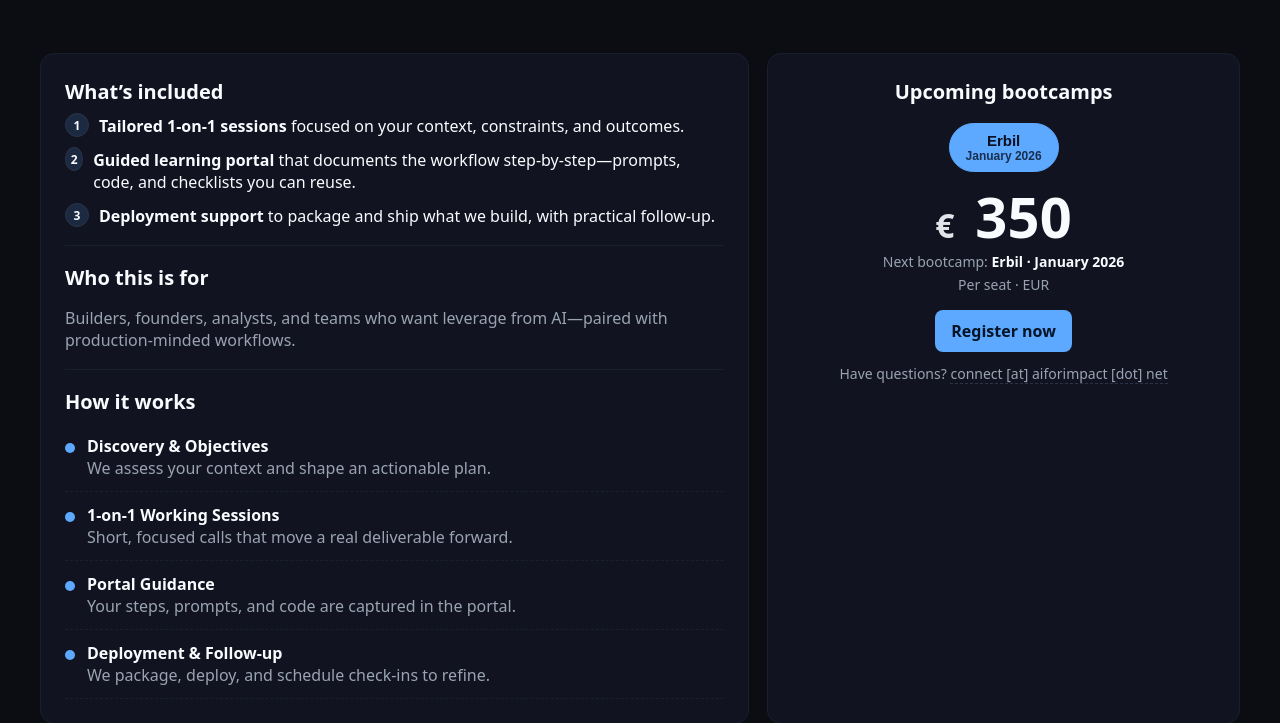
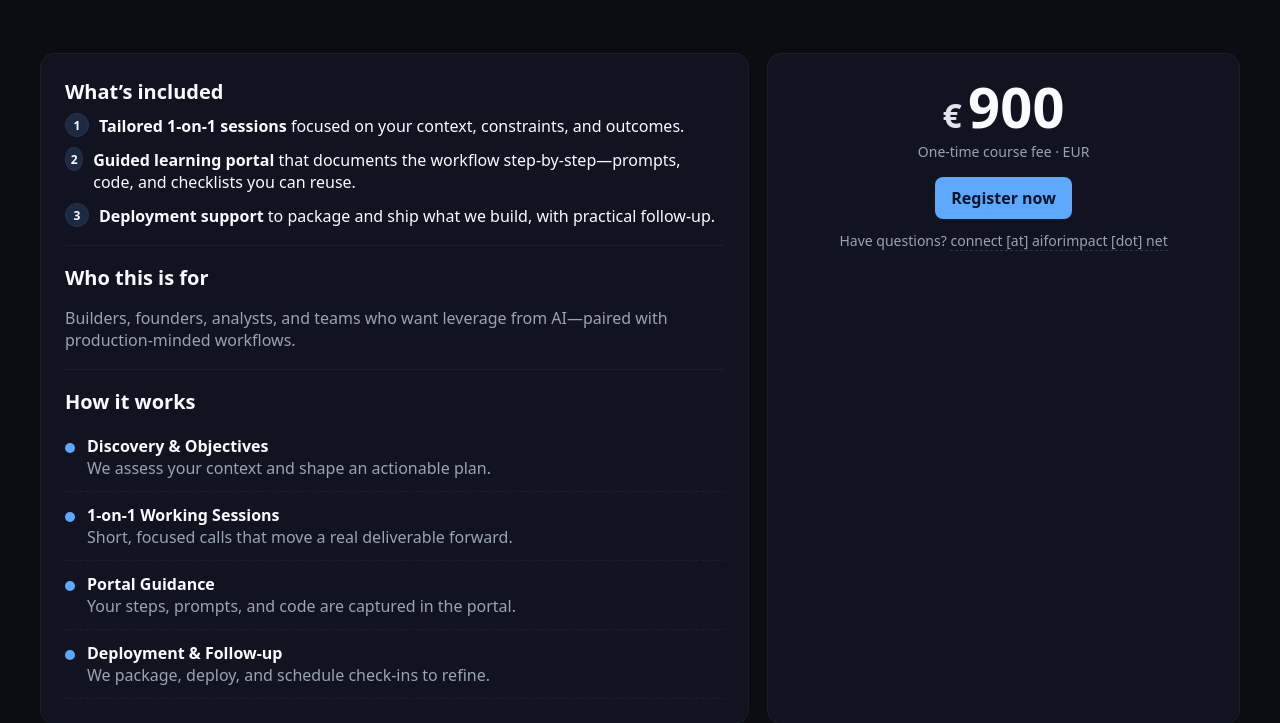
Before and after one commit to AIforimpact22/mainaiforimpact, a Flask app: page /price/ in a window 1280 px wide. Shown: the part 693-1416 px from the top of the page. Run offline with Flask 3, Linux system fonts and the light colour scheme; parts of the project's set-up code (start-up, migrations or seed data) failed here and were passed over; some libraries are stand-ins or nearby versions.

Commit message:
Revert "Add bootcamp session selector to pricing page"

```diff
--- a/price.py
+++ b/price.py
@@ -10,59 +10,20 @@ COURSE_INFO = {
         "Private sessions customized to your goals, supported by a guided portal "
         "that documents the workflow step‑by‑step."
     ),
-    "price_eur": None,  # populated from the first bootcamp session
+    "price_eur": 900,
     "currency": "EUR",
     "cover_url": None,  # optional override for hero image
 }
 
-
-def _currency_symbol(code: str) -> str:
-    """Return a currency symbol for the given ISO code."""
-
-    mapping = {
-        "EUR": "€",
-        "USD": "$",
-        "GBP": "£",
-    }
-    return mapping.get(code.upper(), code.upper())
-
-
-BOOTCAMP_SESSIONS = [
-    {
-        "id": "erbil-2026-01",
-        "city": "Erbil",
-        "country": "Iraq",
-        "location": "Erbil",
-        "label": "Erbil · January 2026",
-        "start_date": "January 2026",
-        "price_eur": 350,
-        "currency": "EUR",
-        "price_symbol": _currency_symbol("EUR"),
-        "spots_label": "Per seat",
-    }
-]
-
-if BOOTCAMP_SESSIONS:
-    COURSE_INFO["price_eur"] = BOOTCAMP_SESSIONS[0]["price_eur"]
-    COURSE_INFO["currency"] = BOOTCAMP_SESSIONS[0]["currency"]
-
 @price_bp.get("/")          # <-- relative to /price
 def price_page():
-    return render_template(
-        "price.html",
-        course=COURSE_INFO,
-        PRICE_SYMBOL=_currency_symbol(COURSE_INFO["currency"]),
-        bootcamp_sessions=BOOTCAMP_SESSIONS,
-    )
+    return render_template("price.html", course=COURSE_INFO, PRICE_SYMBOL="€")
 
 @price_bp.get("/api")       # <-- becomes /price/api
 def price_api():
-    return jsonify(
-        {
-            "title": COURSE_INFO["title"],
-            "subtitle": COURSE_INFO["subtitle"],
-            "price": COURSE_INFO["price_eur"],
-            "currency": COURSE_INFO["currency"],
-            "sessions": BOOTCAMP_SESSIONS,
-        }
-    )
+    return jsonify({
+        "title": COURSE_INFO["title"],
+        "subtitle": COURSE_INFO["subtitle"],
+        "price": COURSE_INFO["price_eur"],
+        "currency": COURSE_INFO["currency"],
+    })
--- a/templates/price.html
+++ b/templates/price.html
@@ -12,19 +12,6 @@
   .price-amount { font-weight: 900; font-size: clamp(36px, 6vw, 56px); line-height: 1; letter-spacing: .2px; }
   .price-currency { font-size: .6em; opacity: .9; margin-right: 6px; }
   .price-note { color: var(--muted); margin-top: 8px; font-size: 14px; }
-
-  .session-selector { display:grid; gap:12px; margin-bottom: 16px; }
-  .session-selector h2 { margin:0; font-size: 18px; }
-  .session-buttons { display:flex; flex-wrap:wrap; gap:8px; justify-content:center; }
-  .session-button { border:1px solid #1a1f2e; border-radius:999px; padding:8px 16px; background:rgba(255,255,255,0.02);
-                    color:var(--ink); font-weight:600; cursor:pointer; transition:background .2s ease, border-color .2s ease; }
-  .session-button:hover { background:rgba(92,169,255,0.12); border-color:#5ca9ff; }
-  .session-button.is-active { background:#5ca9ff; color:#0b1022; border-color:#5ca9ff; }
-  .session-button:focus-visible { outline:2px solid #5ca9ff; outline-offset:2px; }
-  .session-button .session-city { display:block; font-size:15px; }
-  .session-button .session-date { display:block; font-size:12px; opacity:.8; }
-  .session-meta { display:grid; gap:4px; }
-  .session-meta strong { color:var(--ink); }
 
   .incl-list { display:grid; gap:10px; margin-top: 8px; }
   .incl-item { display:flex; gap:10px; align-items:flex-start; }
@@ -146,44 +133,11 @@
     </div>
 
     <!-- Right: Price card -->
-    {% set has_sessions = bootcamp_sessions and bootcamp_sessions|length > 0 %}
-    {% if has_sessions %}
-      {% set initial_session = bootcamp_sessions[0] %}
-    {% endif %}
-
     <aside class="card price-card" aria-label="Price summary">
-      {% if has_sessions %}
-        <div class="session-selector" aria-live="polite">
-          <h2>Upcoming bootcamps</h2>
-          <div class="session-buttons" role="group" aria-label="Select bootcamp">
-            {% for session in bootcamp_sessions %}
-              <button
-                class="session-button{% if loop.first %} is-active{% endif %}"
-                data-session-id="{{ session.id }}"
-                type="button"
-                aria-pressed="{{ 'true' if loop.first else 'false' }}"
-              >
-                <span class="session-city">{{ session.city }}</span>
-                <span class="session-date">{{ session.start_date }}</span>
-              </button>
-            {% endfor %}
-          </div>
-        </div>
-
-        <div class="price-amount" aria-live="polite">
-          <span class="price-currency" id="selectedPriceSymbol" aria-hidden="true">{{ initial_session.price_symbol }}</span>
-          <span id="selectedPriceAmountValue">{{ "%d"|format(initial_session.price_eur) }}</span>
-        </div>
-        <div class="price-note session-meta" id="selectedPriceNote">
-          <div>Next bootcamp: <strong id="selectedSessionLabel">{{ initial_session.label }}</strong></div>
-          <div><span id="selectedSessionSpots">{{ initial_session.spots_label }}</span> &middot; <span id="selectedSessionCurrency">{{ initial_session.currency }}</span></div>
-        </div>
-      {% else %}
-        <div class="price-amount">
-          <span class="price-currency" aria-hidden="true">{{ PRICE_SYMBOL }}</span>{{ "%d"|format(course.price_eur) }}
-        </div>
-        <div class="price-note">One-time course fee &middot; {{ course.currency }}</div>
-      {% endif %}
+      <div class="price-amount">
+        <span class="price-currency" aria-hidden="true">{{ PRICE_SYMBOL }}</span>{{ "%d"|format(course.price_eur) }}
+      </div>
+      <div class="price-note">One-time course fee &middot; {{ course.currency }}</div>
 
       <div class="cta-row">
         <a class="btn" href="{{ bp('/register') }}">Register now</a>
@@ -218,78 +172,6 @@
 {% endblock %}
 
 {% block body_end %}
-{% if bootcamp_sessions and bootcamp_sessions|length > 0 %}
-<script id="bootcampSessionsData" type="application/json">{{ bootcamp_sessions | tojson }}</script>
-<script>
-  (function(){
-    var dataEl = document.getElementById('bootcampSessionsData');
-    if(!dataEl) return;
-    var sessions;
-    try {
-      sessions = JSON.parse(dataEl.textContent || '[]');
-    } catch (err) {
-      sessions = [];
-    }
-    if(!sessions.length) return;
-
-    var sessionMap = {};
-    sessions.forEach(function(session){
-      sessionMap[session.id] = session;
-    });
-
-    var buttons = Array.prototype.slice.call(document.querySelectorAll('[data-session-id]'));
-    var priceValue = document.getElementById('selectedPriceAmountValue');
-    var priceSymbol = document.getElementById('selectedPriceSymbol');
-    var label = document.getElementById('selectedSessionLabel');
-    var spots = document.getElementById('selectedSessionSpots');
-    var currency = document.getElementById('selectedSessionCurrency');
-
-    function selectSession(sessionId){
-      var session = sessionMap[sessionId];
-      if(!session) return;
-
-      if(priceValue) {
-        var amount = Number(session.price_eur || session.price || 0);
-        if(isNaN(amount)) {
-          priceValue.textContent = session.price_eur;
-        } else {
-          priceValue.textContent = amount.toLocaleString(undefined, { maximumFractionDigits: 0 });
-        }
-      }
-
-      if(priceSymbol && session.price_symbol) {
-        priceSymbol.textContent = session.price_symbol;
-      }
-
-      if(label) {
-        label.textContent = session.label || '';
-      }
-
-      if(spots) {
-        spots.textContent = session.spots_label || '';
-      }
-
-      if(currency) {
-        currency.textContent = session.currency || '';
-      }
-
-      buttons.forEach(function(btn){
-        var isActive = btn.getAttribute('data-session-id') === sessionId;
-        btn.classList.toggle('is-active', isActive);
-        btn.setAttribute('aria-pressed', isActive ? 'true' : 'false');
-      });
-    }
-
-    buttons.forEach(function(btn){
-      btn.addEventListener('click', function(){
-        selectSession(btn.getAttribute('data-session-id'));
-      });
-    });
-
-    selectSession(sessions[0].id);
-  })();
-</script>
-{% endif %}
 <script>
   // Reveal a clickable email only in the browser (simple anti-scrape)
   (function(){
```
